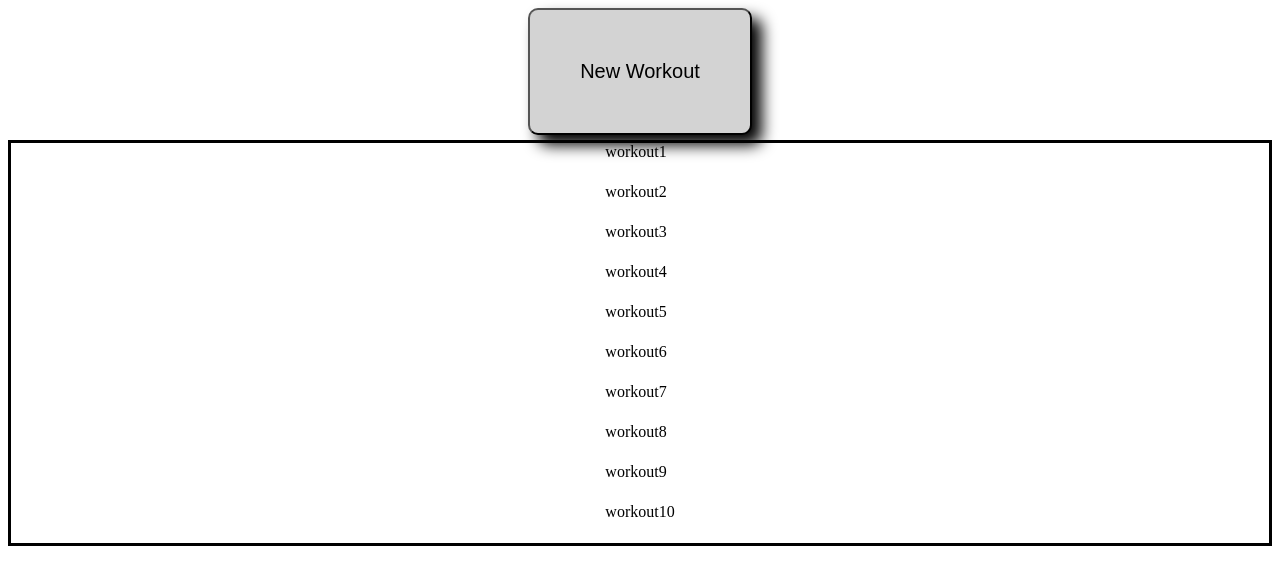
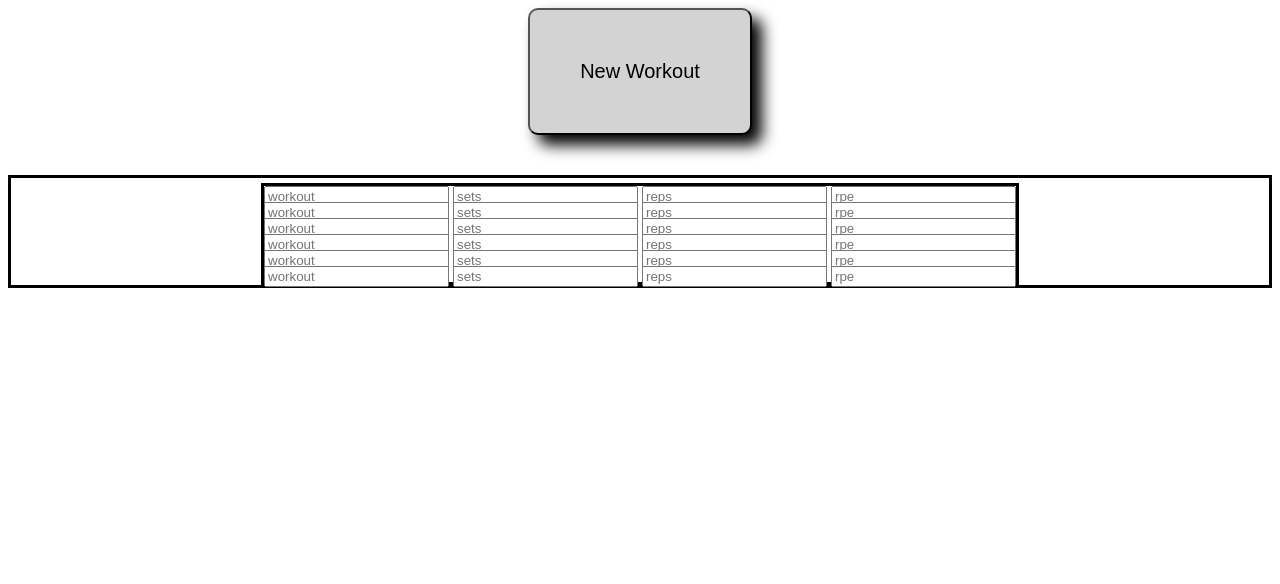
Before and after one commit to zachgalbs/fluffy-disco, a plain HTML site: page index.html in a window 1280 px wide. Both pictures are taken after a click on the button "New Workout". Drawn offline with Linux system fonts and the light colour scheme.

Commit message:
Added sets, reps and rpe sections

```diff
--- a/index.html
+++ b/index.html
@@ -9,17 +9,45 @@
         <div class="button-container">
             <button class="button" id="workoutButton">New Workout</button>
         </div>
-        <div id="workoutList">
-            <div>workout1</div>
-            <div>workout2</div>
-            <div>workout3</div>
-            <div>workout4</div>
-            <div>workout5</div>
-            <div>workout6</div>
-            <div>workout7</div>
-            <div>workout8</div>
-            <div>workout9</div>
-            <div>workout10</div>
+        <div id="workoutListContainer">
+            <div id="workoutList">
+                <div>
+                    <input type="text" placeholder="workout">
+                    <input type="text" placeholder="sets">
+                    <input type="text" placeholder="reps">
+                    <input type="text" placeholder="rpe">
+                </div>
+                <div>
+                    <input type="text" placeholder="workout">
+                    <input type="text" placeholder="sets">
+                    <input type="text" placeholder="reps">
+                    <input type="text" placeholder="rpe">
+                </div>
+                <div>
+                    <input type="text" placeholder="workout">
+                    <input type="text" placeholder="sets">
+                    <input type="text" placeholder="reps">
+                    <input type="text" placeholder="rpe">
+                </div>
+                <div>
+                    <input type="text" placeholder="workout">
+                    <input type="text" placeholder="sets">
+                    <input type="text" placeholder="reps">
+                    <input type="text" placeholder="rpe">
+                </div>
+                <div>
+                    <input type="text" placeholder="workout">
+                    <input type="text" placeholder="sets">
+                    <input type="text" placeholder="reps">
+                    <input type="text" placeholder="rpe">
+                </div>
+                <div>
+                    <input type="text" placeholder="workout">
+                    <input type="text" placeholder="sets">
+                    <input type="text" placeholder="reps">
+                    <input type="text" placeholder="rpe">
+                </div>
+            </div>
         </div>
         <script src="javascript.js"></script>
     </body>
--- a/style.css
+++ b/style.css
@@ -1,9 +1,7 @@
-body {
-
-}
-
 .button-container {
     text-align: center;
+    display: flex;
+    justify-content: center;
 }
 
 .button {
@@ -18,6 +16,7 @@ body {
     opacity: 70%;
 }
 .button:active {
+
     margin-top: 5px;
     margin-left: 5px;
     box-shadow: 5px 5px 15px;
@@ -27,7 +26,13 @@ body {
     opacity: 0;
     border-style: solid;
     display: grid;
-    grid-template-rows: repeat(10, 5vh);
-    justify-content: center;
+    width: max-content;
+    grid-template-rows: repeat(6, 2vh);
     transition: opacity 2s;
 }
+#workoutListContainer {
+    margin-top: 40px;
+    border-style: solid;
+    display: flex;
+    justify-content: center;
+}
```
